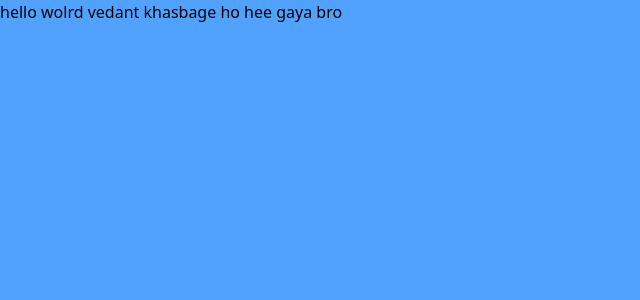
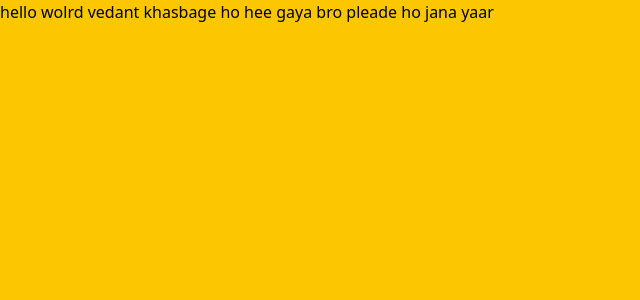
Before and after one commit to DevVedantk/Continuous_Integeration_deployment, a React (Vite) app in the folder frontend/web/: page / in a window 1280 px wide. Shown: the top 300 px of the page, without its empty margins (0-640 px from the left). Built offline with nearby package versions, Linux system fonts and the light colour scheme.

Commit message:
trying... again 3

```diff
--- a/frontend/web/src/App.tsx
+++ b/frontend/web/src/App.tsx
@@ -2,10 +2,11 @@
 function App() {
 
 
-  return <div className="h-screen w-full bg-blue-400">
+  return <div className="h-screen w-full bg-yellow-400">
     hello wolrd
     vedant khasbage
     ho hee gaya bro
+    pleade ho jana yaar
   </div>
 
 
```
